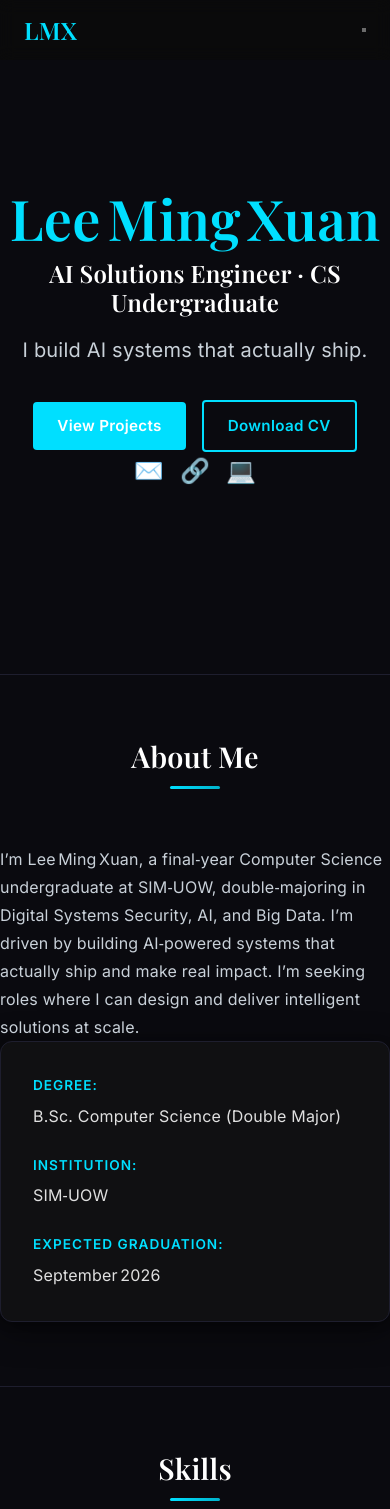
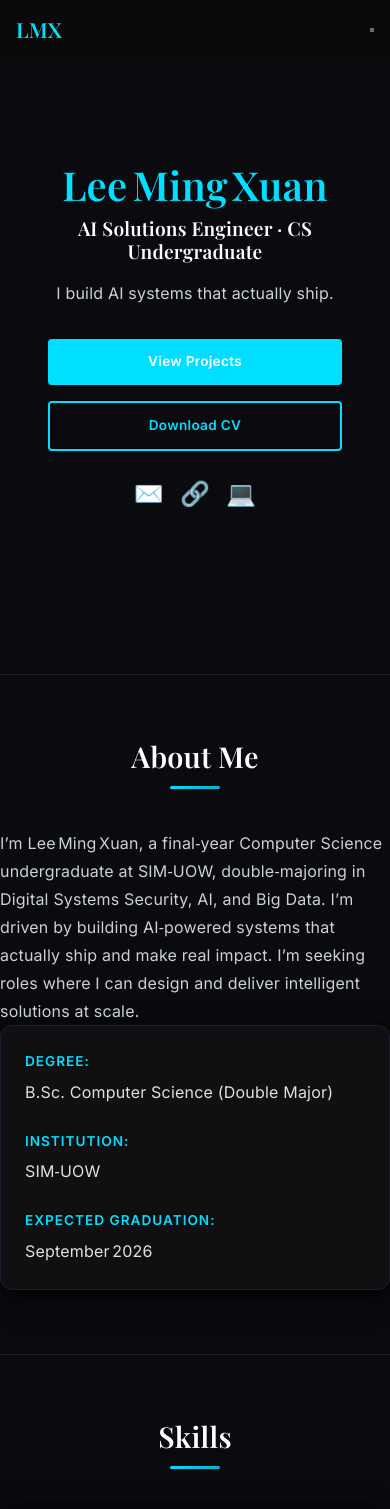
Before and after one commit to mx1204/my_portfolio, a React (Vite) app: page / in a window 390 px wide. Shown: the top 1509 px of the page. Built offline with nearby package versions, Linux system fonts and the light colour scheme.

Commit message:
Add comprehensive mobile responsiveness improvements

```diff
--- a/src/components/About.css
+++ b/src/components/About.css
@@ -38,3 +38,10 @@
   letter-spacing: 1px;
   margin-bottom: 0.25rem;
 }
+
+@media (max-width: 768px) {
+  .detail-block {
+    grid-template-columns: 1fr;
+    padding: 1.5rem;
+  }
+}
--- a/src/components/Contact.css
+++ b/src/components/Contact.css
@@ -70,3 +70,12 @@
 .contact-form button[type="submit"]:active {
   transform: translateY(0);
 }
+
+@media (max-width: 768px) {
+  .contact-form {
+    padding: 1.5rem;
+  }
+  .contact-form button[type="submit"] {
+    width: 100%;
+  }
+}
--- a/src/components/Experience.css
+++ b/src/components/Experience.css
@@ -70,3 +70,18 @@
   color: #b0b0b0;
   line-height: 1.6;
 }
+
+@media (max-width: 768px) {
+  .timeline {
+    padding-left: 1.5rem;
+  }
+  .timeline::before {
+    left: 0.5rem;
+  }
+  .timeline-item::before {
+    left: -1.4rem;
+  }
+  .timeline-item h3 {
+    font-size: 1.1rem;
+  }
+}
--- a/src/components/Hero.css
+++ b/src/components/Hero.css
@@ -65,3 +65,27 @@
 .hero-links a:hover {
   color: var(--accent);
 }
+
+@media (max-width: 768px) {
+  .hero-name {
+    font-size: 2.5rem;
+  }
+  .hero-title {
+    font-size: 1.2rem;
+  }
+  .hero-tagline {
+    font-size: 1rem;
+  }
+  .hero-ctas {
+    display: flex;
+    flex-direction: column;
+    gap: 1rem;
+  }
+  .hero-ctas .btn {
+    margin: 0;
+    width: 100%;
+  }
+  .hero-links {
+    margin-top: 1.5rem;
+  }
+}
--- a/src/components/NavBar.css
+++ b/src/components/NavBar.css
@@ -45,6 +45,8 @@
   color: var(--accent);
 }
 @media (max-width: 768px) {
+  .navbar { padding: 0 1rem; }
+  .brand { font-size: 1.3rem; }
   .hamburger { display: flex; }
   .nav-links {
     position: absolute;
@@ -56,6 +58,12 @@
     max-height: 0;
     overflow: hidden;
     transition: max-height 0.3s ease;
+    padding: 0 1rem;
   }
   .nav-links.open { max-height: 300px; }
+  .nav-links a {
+    padding: 1rem 0;
+    border-bottom: 1px solid var(--border);
+  }
+  .nav-links a:last-child { border-bottom: none; }
 }
--- a/src/components/Projects.css
+++ b/src/components/Projects.css
@@ -91,3 +91,12 @@
   box-shadow: 0 0 15px var(--accent);
   text-decoration: none;
 }
+
+@media (max-width: 768px) {
+  .project-grid {
+    grid-template-columns: 1fr;
+  }
+  .card-body {
+    padding: 1.5rem;
+  }
+}
--- a/src/components/Skills.css
+++ b/src/components/Skills.css
@@ -57,3 +57,12 @@
   background: rgba(0, 223, 255, 0.2);
   transform: scale(1.05);
 }
+
+@media (max-width: 768px) {
+  .skill-grid {
+    grid-template-columns: 1fr;
+  }
+  .skill-card {
+    padding: 1.5rem;
+  }
+}
--- a/src/index.css
+++ b/src/index.css
@@ -201,4 +201,14 @@ section {
 /* ========== RESPONSIVE ========== */
 @media (max-width: 768px) {
   section { padding: 4rem 1.25rem; }
+  .section-inner { padding: 0; }
+  .section-underline { margin-bottom: 2.5rem; }
+  h3 { font-size: 1.1rem; }
+  .btn { padding: 0.65rem 1.5rem; font-size: 0.9rem; }
 }
+
+@media (max-width: 480px) {
+  section { padding: 3rem 1rem; }
+  .section-title { font-size: 1.8rem; }
+  .btn { padding: 0.6rem 1.25rem; font-size: 0.85rem; }
+}
```
